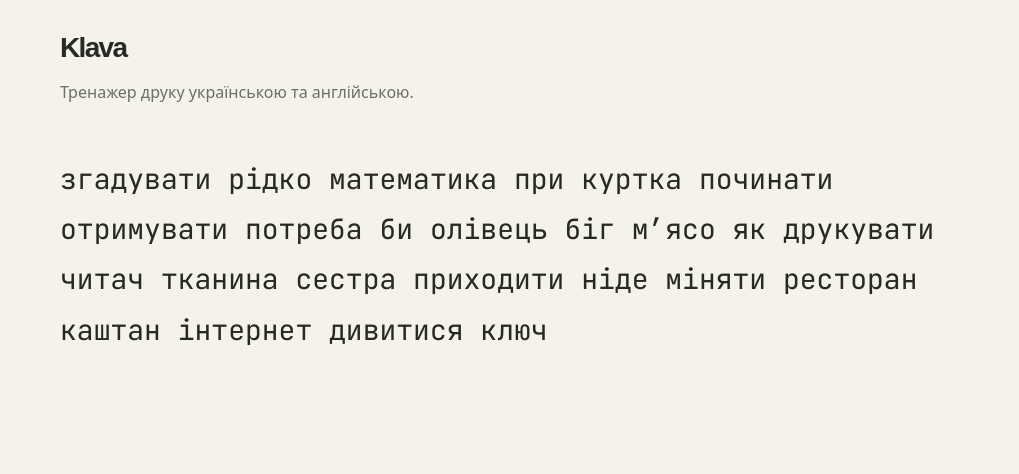
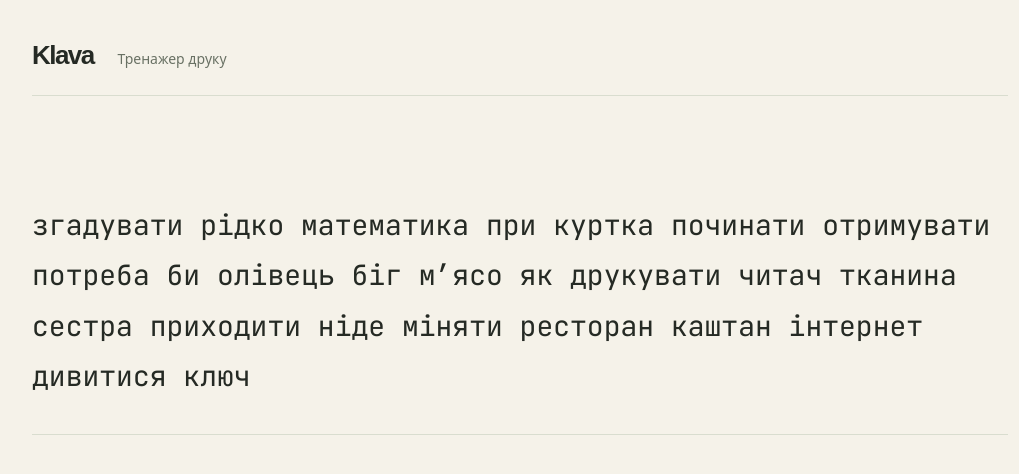
Before and after one commit to Nicholas-Nak/klava, a React (Vite) app: page / in a window 1280 px wide. Shown: the top 474 px of the page, without its empty margins (120-1139 px from the left). Built offline with nearby package versions, Linux system fonts and the light colour scheme; a web font is replaced by a local one.

Commit message:
feat: organize the practice page around the passage

```diff
--- a/src/app/App.module.css
+++ b/src/app/App.module.css
@@ -1,18 +1,39 @@
 .app {
-  max-width: 960px;
+  max-width: 1040px;
+  min-height: 100svh;
   margin: 0 auto;
-  padding: 32px 20px;
+  padding: 40px 32px;
 }
 
-.app h1 {
-  margin: 0 0 16px;
-  font-size: 28px;
+.header {
+  display: flex;
+  flex-wrap: wrap;
+  align-items: baseline;
+  gap: 8px 24px;
+  padding-bottom: 24px;
+  border-bottom: 1px solid var(--line);
+}
+
+.brand {
+  margin: 0;
+  font-size: 26px;
   font-family: var(--font-heading);
   font-weight: 600;
   letter-spacing: -0.06em;
 }
 
 .description {
+  margin: 0;
   color: var(--muted);
-  line-height: 1.6;
+  font-size: 14px;
+  line-height: 1.5;
 }
+
+.workspace {
+  padding: 72px 0;
+}
+
+.textArea {
+  padding: 32px 0;
+  border-bottom: 1px solid var(--line);
+}
--- a/src/app/App.tsx
+++ b/src/app/App.tsx
@@ -9,14 +9,16 @@ export function App() {
   );
 
   return (
-    <main className={styles.app}>
-      <h1>Klava</h1>
-      <p className={styles.description}>
-        Тренажер друку українською та англійською.
-      </p>
-      <section aria-label="Текст для друку">
-        <Passage words={words} language="uk" />
-      </section>
-    </main>
+    <div className={styles.app}>
+      <header className={styles.header}>
+        <h1 className={styles.brand}>Klava</h1>
+        <p className={styles.description}>Тренажер друку</p>
+      </header>
+      <main className={styles.workspace}>
+        <section className={styles.textArea} aria-label="Текст для друку">
+          <Passage words={words} language="uk" />
+        </section>
+      </main>
+    </div>
   );
 }
--- a/src/components/Passage.module.css
+++ b/src/components/Passage.module.css
@@ -1,5 +1,5 @@
 .passage {
-  margin: 48px 0;
+  margin: 0;
   font-family: var(--font-test);
   font-size: 28px;
   line-height: 1.8;
```
